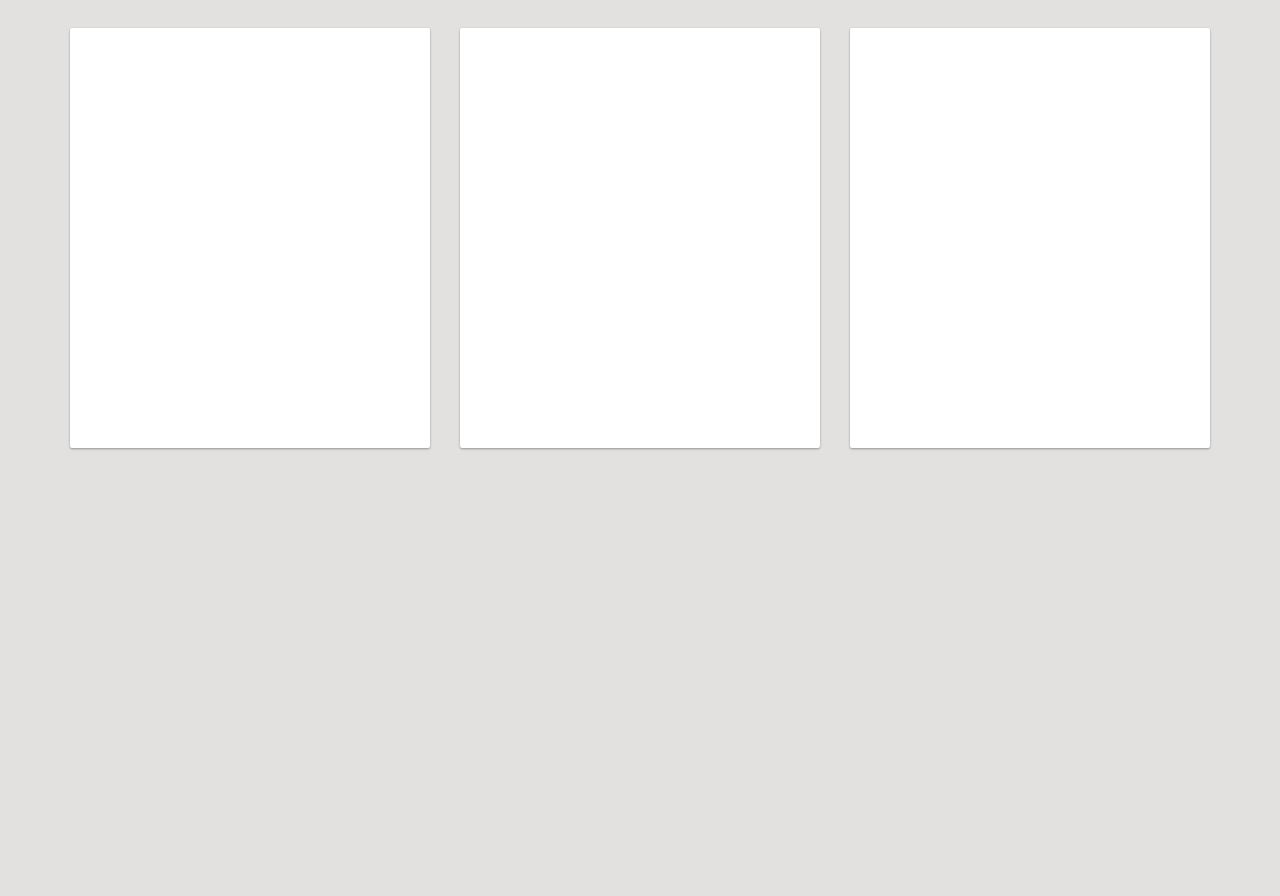
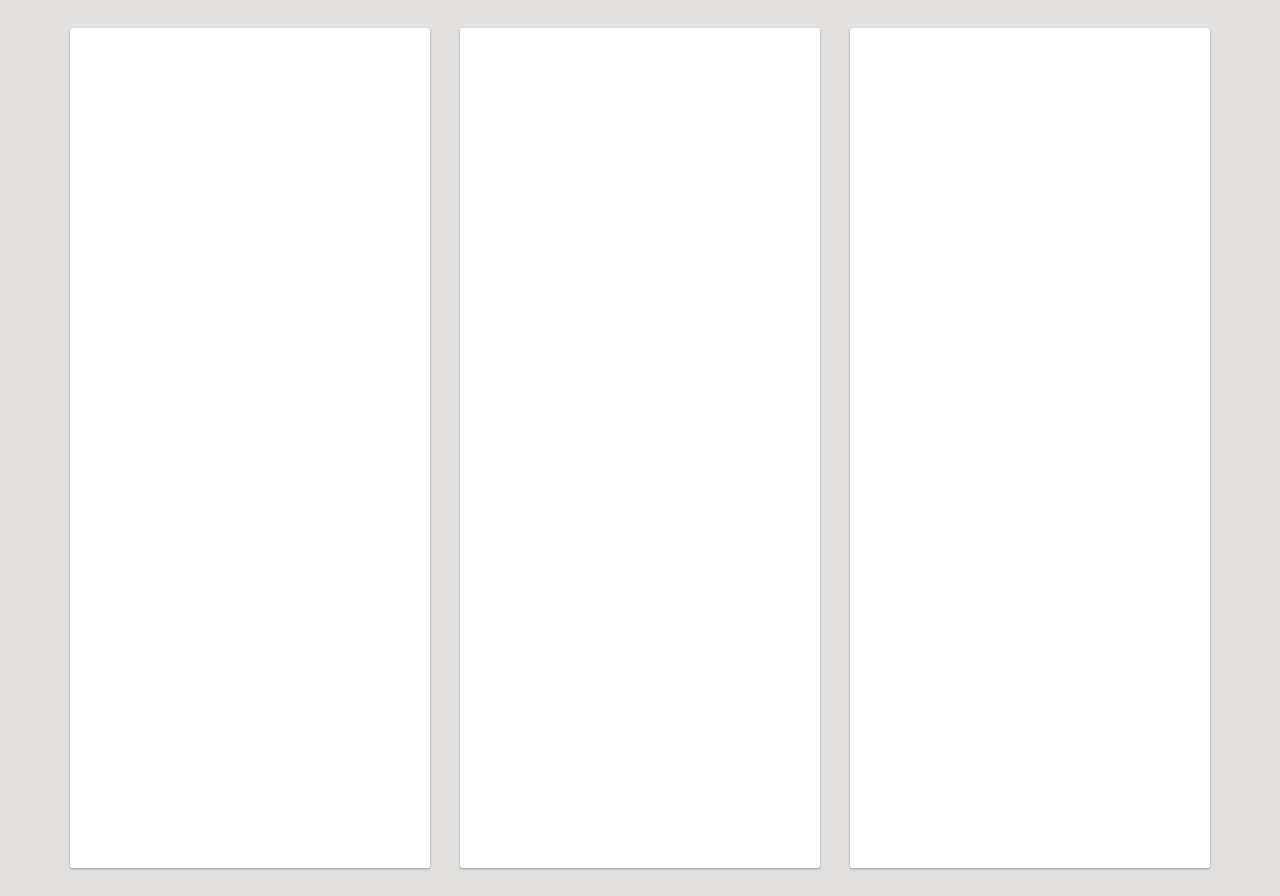
Before and after one commit to sheetalgiri/sheetalgiri.github.io, a plain HTML site: page index.html in a window 1280 px wide. Before the commit the page ends 800 px from the top, so only its background shows below. Drawn offline with nearby package versions, Linux system fonts and the light colour scheme.

Commit message:
Update index.html

```diff
--- a/index.html
+++ b/index.html
@@ -14,7 +14,7 @@ body {
 .card {
   background: #fff;
   border-radius: 2px;
-  height: 30em;
+  height: 60em;
   margin:1em 0 1em 0;
   box-shadow: 0 1px 3px rgba(0,0,0,0.12), 0 1px 2px rgba(0,0,0,0.24);
   transition: all 0.3s cubic-bezier(.25,.8,.25,1);
```
